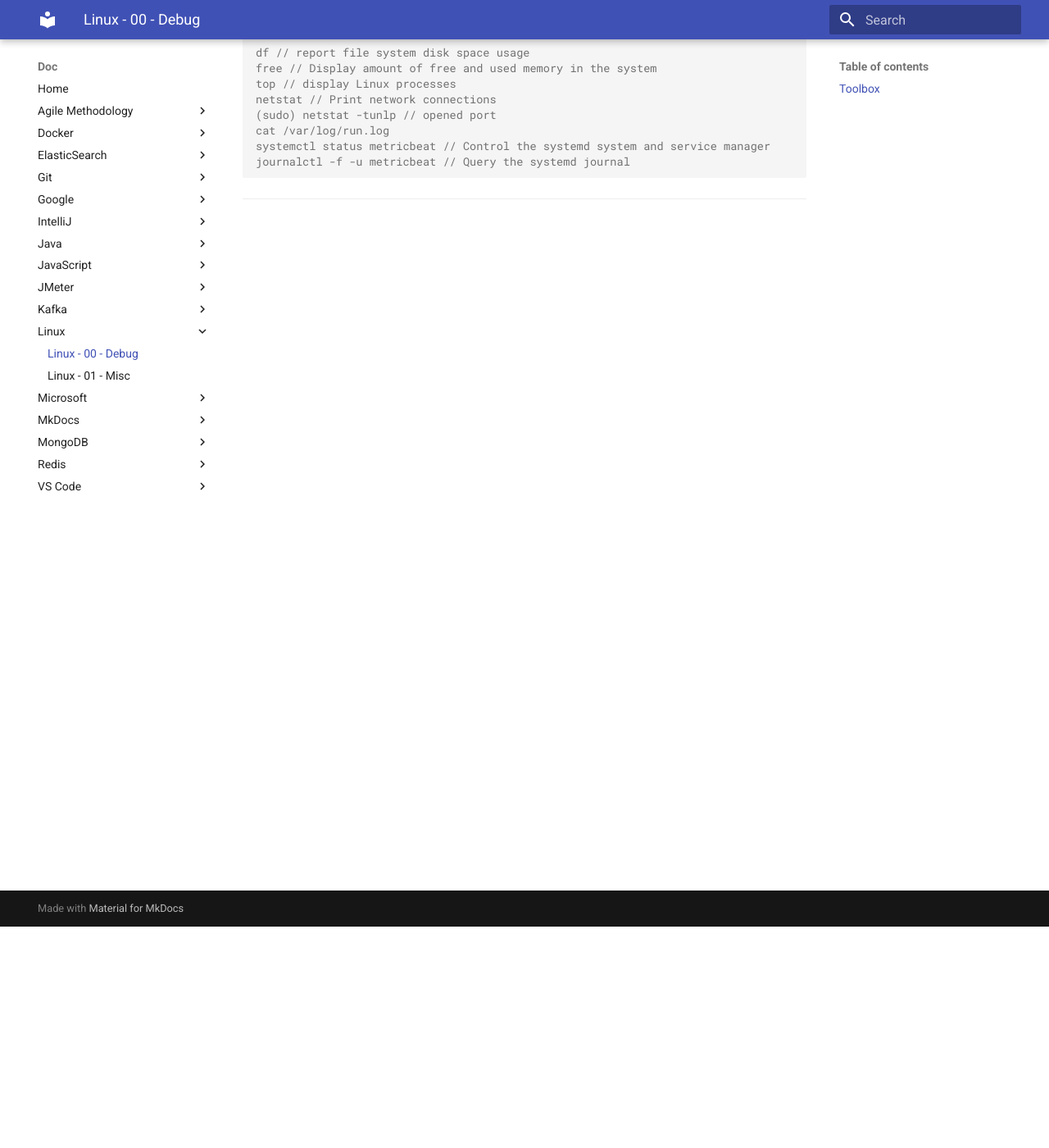
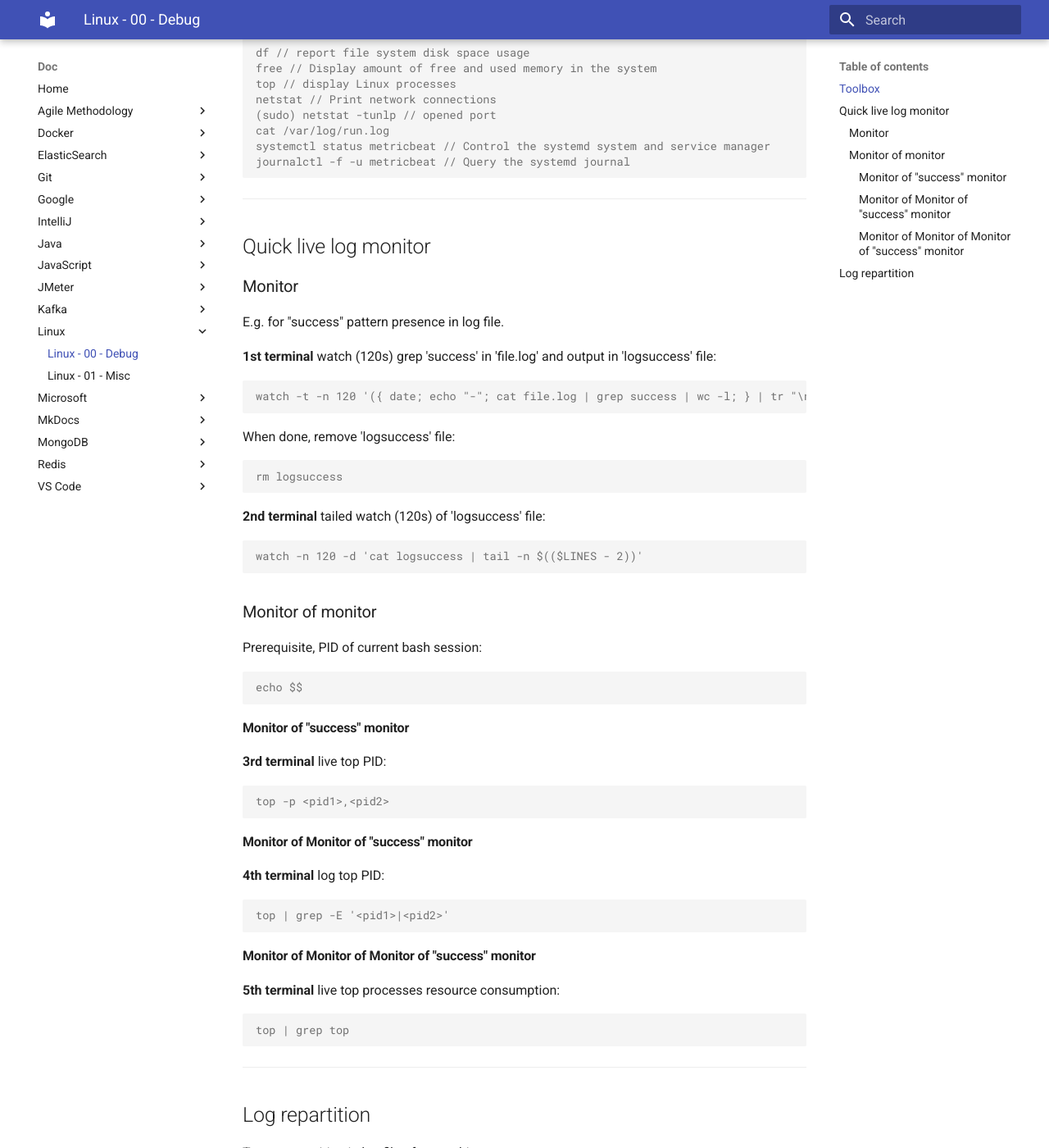
Before and after one commit to oldu73/doc, an MkDocs documentation site: the page built from docs/linux/0-linux-debug.md, in a window 1280 px wide and 1400 px high, scrolled down 270 px. Shown: the whole window at 82% size. Built offline with MkDocs 1.6.1 and Material for MkDocs 9.7.7, drawn with Linux system fonts in a browser that asks for light colours; some of the changed text lies outside the part shown.

Commit message:
linux debug monitor

````diff
--- a/docs/linux/0-linux-debug.md
+++ b/docs/linux/0-linux-debug.md
@@ -18,3 +18,71 @@
 ```
 
 ***
+
+## Quick live log monitor
+
+### Monitor
+
+E.g. for "success" pattern presence in log file.
+
+**1st terminal** watch (120s) grep 'success' in 'file.log' and output in 'logsuccess' file:
+
+```console
+watch -t -n 120 '({ date; echo "-"; cat file.log | grep success | wc -l; } | tr "\n" " " ; printf "\n") | tee -a logsuccess'
+```
+
+When done, remove 'logsuccess' file:
+
+```console
+rm logsuccess
+```
+
+**2nd terminal** tailed watch (120s) of 'logsuccess' file:
+
+```console
+watch -n 120 -d 'cat logsuccess | tail -n $(($LINES - 2))'
+```
+
+### Monitor of monitor
+
+Prerequisite, PID of current bash session:
+
+```console
+echo $$
+```
+
+#### Monitor of "success" monitor
+
+**3rd terminal** live top PID:
+
+```console
+top -p <pid1>,<pid2>
+```
+
+#### Monitor of Monitor of "success" monitor
+
+**4th terminal** log top PID:
+
+```console
+top | grep -E '<pid1>|<pid2>'
+```
+
+#### Monitor of Monitor of Monitor of "success" monitor
+
+**5th terminal** live top processes resource consumption:
+
+```console
+top | grep top
+```
+
+***
+
+## Log repartition
+
+To see repartition in log file of a matching pattern
+
+```console
+less + /<searched pattern>
+```
+
+***
````
